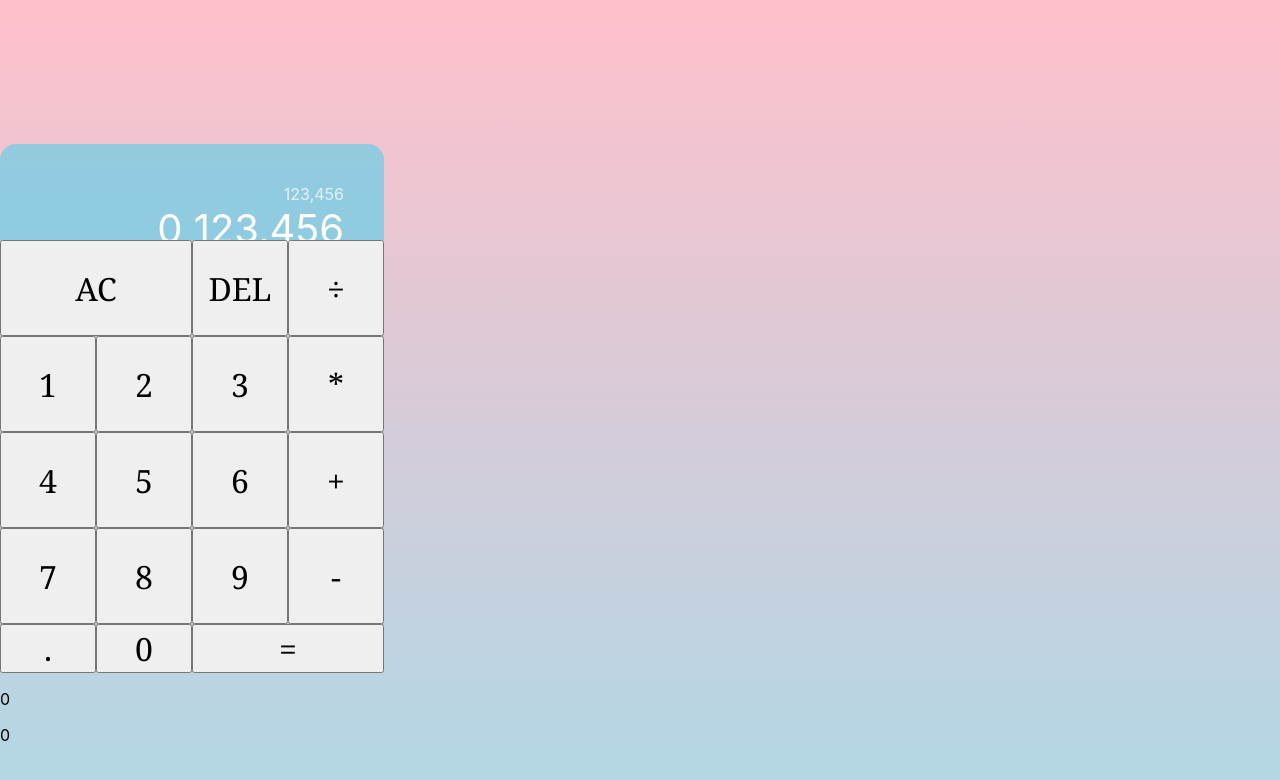
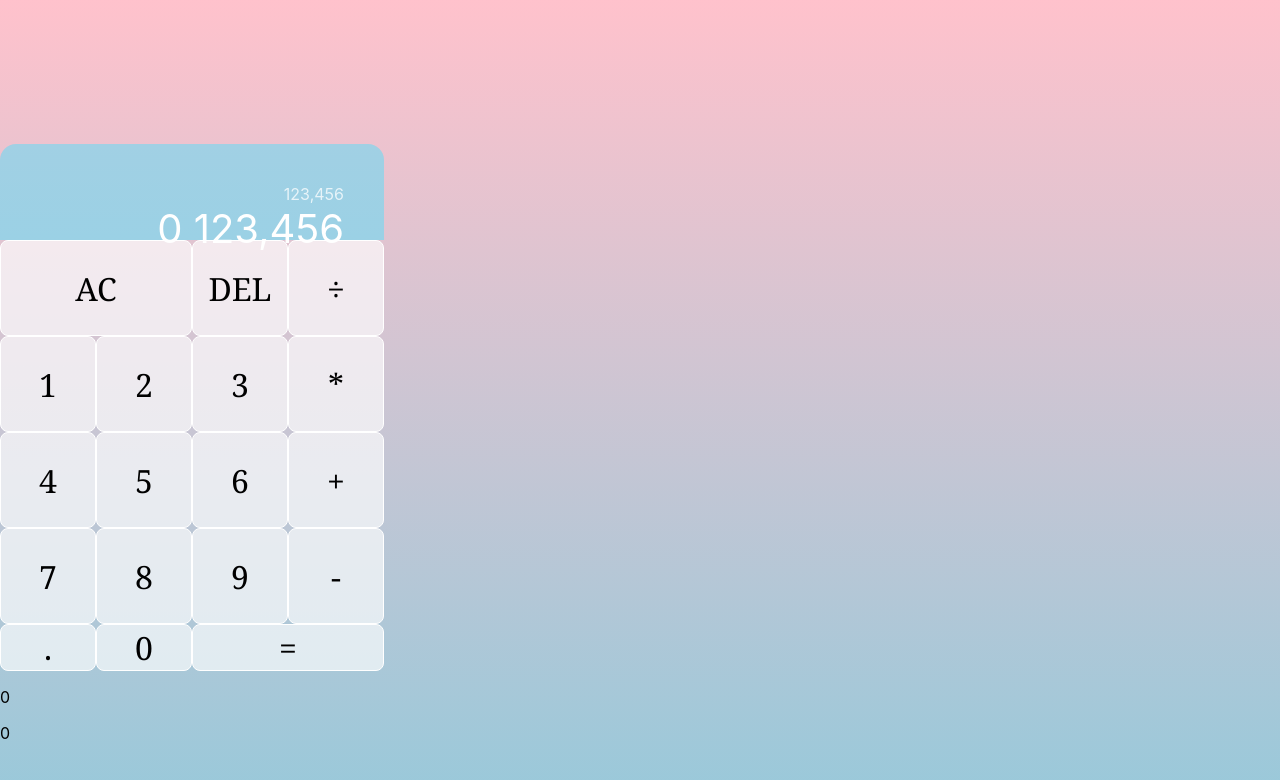
Before and after one commit to Jlovellealfeche/build-calculator, a React (Create React App) app: page / in a window 1280 px wide. Shown: the top 780 px of the page. Built offline with nearby package versions, Linux system fonts and the light colour scheme.

Commit message:
Update App.css

```diff
--- a/src/App.css
+++ b/src/App.css
@@ -7,7 +7,7 @@
 
 body {
   margin: 0;
-  background: linear-gradient( pink, lightblue) no-repeat;
+  background: linear-gradient( hsl(350, 100%, 88%), hsl(195, 49%, 72%)) no-repeat;
   min-height: 100vh;
 }
 
@@ -25,7 +25,19 @@ body {
 .calculator-grid > button {
   font-size: 2rem;
   font-family:Georgia, 'Times New Roman', Times, serif;
+  border: 1px solid hsl(0, 0%, 100%);
+  border-radius: .5rem;
+  outline: none;
+  background-color: hsla(0, 0%, 100%, 0.65);
+
 }
+
+.calculator-grid > button:hover,
+.calculator-grid > button:focus {
+  background-color: hsla(0, 0%, 100%, 0.90);
+}
+
+
 
 .span-two {
   grid-column: span 2;
@@ -33,7 +45,7 @@ body {
 
 .output {
   grid-column: 1 / -1;
-  background-color: hsla(190, 85%, 58%, 0.502);
+  background-color: hsla(190, 92%, 65%, 0.495);
   display: flex;
   flex-direction: column;
   align-items: flex-end;
@@ -45,7 +57,7 @@ body {
 }
 
 .output .previous-operand {
-  color :rgb(255, 255, 255, .75);
+  color :hsla(0, 0%, 100%, 0.75);
 }
 
 .output .current-operand {
```
